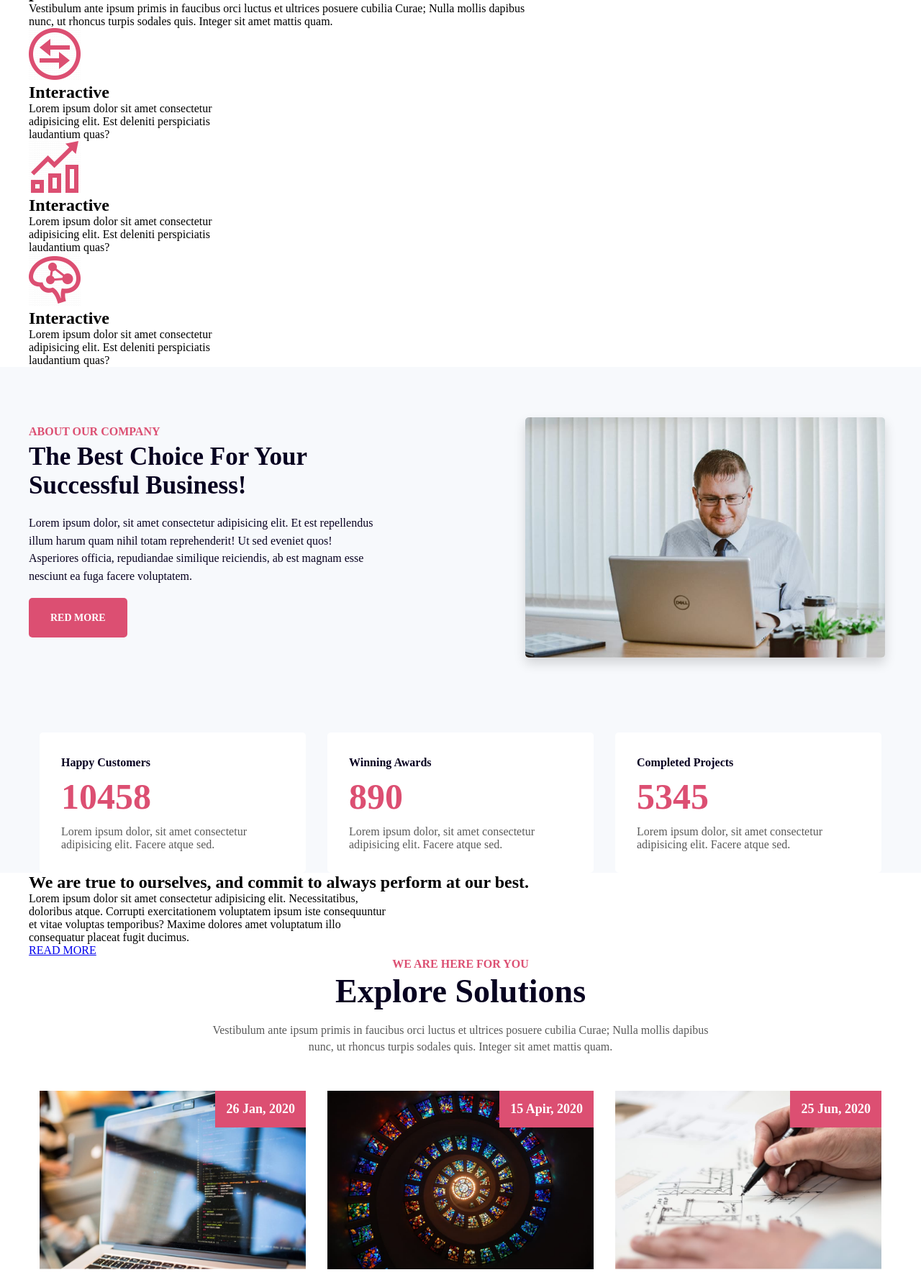
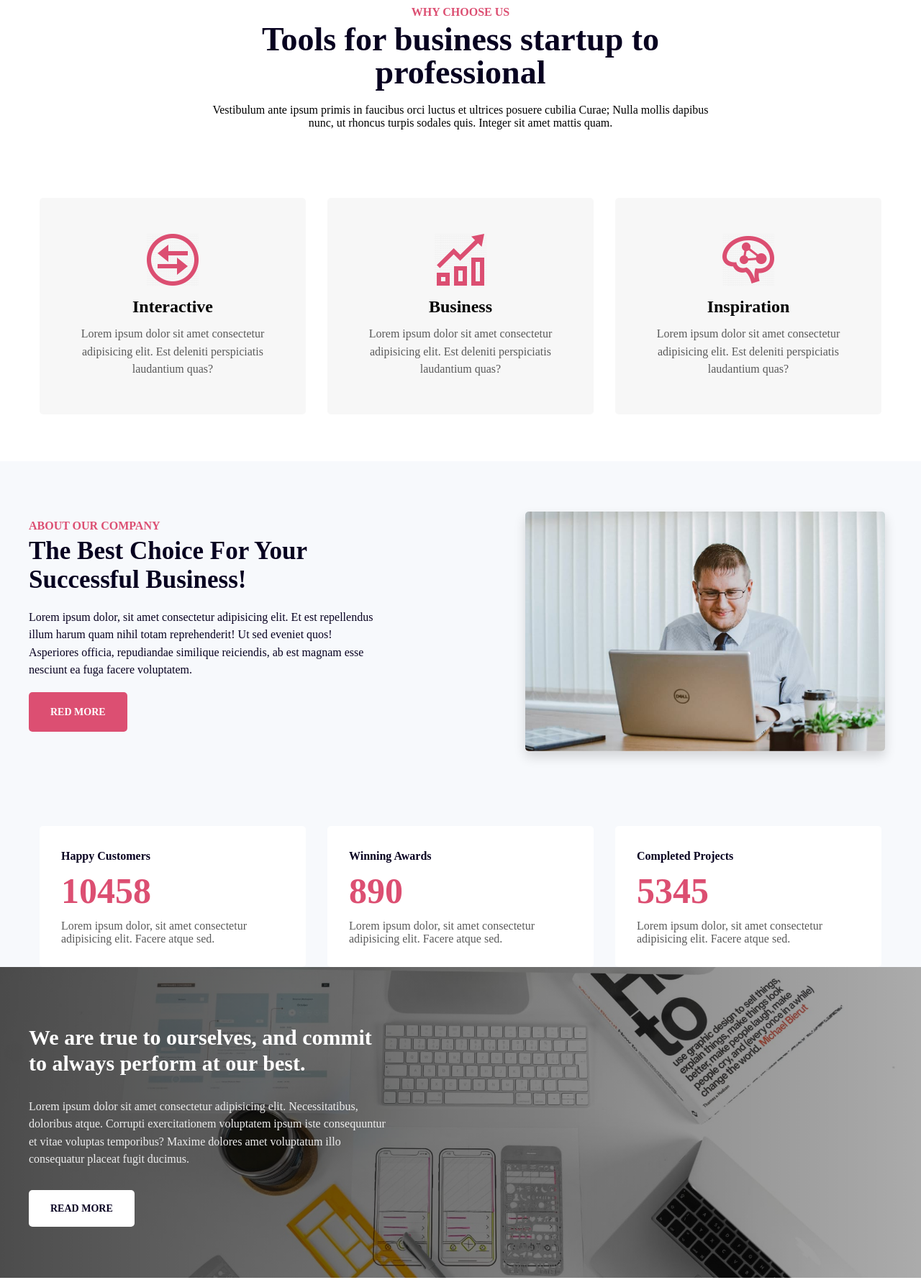
Before and after one commit to nguyenvantoan1821051127/Layout_bc30_NguyenVanToan_DoThanhNhan, a plain HTML site: page html/home.html in a window 1280 px wide. Shown: the part 820-2599 px from the top of the page at 72% size. Drawn offline with Linux system fonts and the light colour scheme.

Commit message:
creat home

```diff
--- a/css/home.css
+++ b/css/home.css
@@ -110,7 +110,7 @@
     width: 100%;
 }
 .service{
-    text-align: center ;
+    margin-top: 70px;
 }
 .service .container .title{
     text-align: center;
@@ -127,9 +127,31 @@
     font-size: 46px;
     line-height: 1;
     font-weight: 700;
+    margin-bottom: 20px;
 }
 .service .main .row{
+    padding-top: 80px;
     display: flex;
+    justify-content: space-between;
+    text-align: center;
+}
+.service .main .col{
+    width: calc(100% / 3);
+    padding: 15px;
+    margin-bottom: 50px;
+}
+.service .main .item{
+    background-color:#f7f7f7;
+    padding: 50px;
+    border-radius: 5px;
+}
+.service .main .item h2{
+    padding: 12px 0;
+}
+.service .main .item p{
+    font-size: 16px;
+    line-height: 24.5px;
+    color:#5a5a5a;
 }
 .experriene{
     background-color: #F7F9FC;
@@ -229,6 +251,8 @@
     align-items: center;
     padding-top: 5rem;
     width: 100%;
+    padding-bottom: 70px;
+    margin-bottom: 50px;
 }
 .portfolo .container h1{
     color: #ffffff;
@@ -240,10 +264,18 @@
     font-size: 16px;
     color: #eee;
     line-height: 24.5px;
+    padding: 30px 0;
 }
-/* .portfolo a{
-
-} */
+.portfolo a{
+    line-height: 52px;
+    font-weight: 700;
+    font-size: 14px;
+    padding: 18px 30px;
+    background-color: #ffffff;
+    border-radius: 5px;
+    text-decoration: none;
+    color:#070120
+}
 .solutions .title{
     text-align: center;
 }
@@ -285,6 +317,7 @@
 .solutions .main .item .solutions-header img{
     width: 100%;
     margin-bottom: 30px;
+    filter: grayscale(100%) contrast(100%);
 }
 .solutions .main .item .solutions-header p{
     position: absolute;
--- a/html/home.html
+++ b/html/home.html
@@ -57,9 +57,9 @@
         </div>
       </div>
     </section>
-    <section clas="service">
+    <section class="service">
       <div class="container">
-        <div class="title">
+        <header class="title">
           <h6>WHY CHOOSE US</h6>
           <h1>Tools for business startup to <br />professional</h1>
           <p>
@@ -67,8 +67,8 @@
             posuere cubilia Curae; Nulla mollis dapibus <br />nunc, ut rhoncus
             turpis sodales quis. Integer sit amet mattis quam.
           </p>
-        </div>
-        <div class="main">
+        </header>
+        <main class="main">
           <div class="row">
             <div class="col">
               <div class="item">
@@ -84,7 +84,7 @@
             <div class="col">
               <div class="item">
                 <img src="../imggroup_files/s2.png" />
-                <h2>Interactive</h2>
+                <h2>Business</h2>
                 <p>
                   Lorem ipsum dolor sit amet consectetur<br />
                   adipisicing elit. Est deleniti perspiciatis <br />laudantium
@@ -95,7 +95,7 @@
             <div class="col">
               <div class="item">
                 <img src="../imggroup_files/s3.png" />
-                <h2>Interactive</h2>
+                <h2>Inspiration</h2>
                 <p>
                   Lorem ipsum dolor sit amet consectetur<br />
                   adipisicing elit. Est deleniti perspiciatis <br />laudantium
@@ -104,7 +104,7 @@
               </div>
             </div>
           </div>
-        </div>
+        </main>
       </div>
     </section>
     <section class="experriene">
@@ -163,10 +163,10 @@
         </div>
       </div>
     </section>
-    <section clas="portfolo">
+    <section class="portfolo">
       <div class="container">
         <h1>
-          We are true to ourselves, and commit to always perform at our best.
+          We are true to ourselves, and commit <br />to always perform at our best.
         </h1>
         <p>
           Lorem ipsum dolor sit amet consectetur adipisicing elit.
@@ -184,11 +184,11 @@
         <header class="title">
           <p>WE ARE HERE FOR YOU</p>
           <h1>Explore Solutions</h1>
-          <span
-            >Vestibulum ante ipsum primis in faucibus orci luctus et ultrices
+          <p></p>
+            Vestibulum ante ipsum primis in faucibus orci luctus et ultrices
             posuere cubilia Curae; Nulla mollis dapibus <br />nunc, ut rhoncus
-            turpis sodales quis. Integer sit amet mattis quam.</span
-          >
+            turpis sodales quis. Integer sit amet mattis quam.
+          </p>
         </header>
         <main class="main">
           <div class="row">
```
